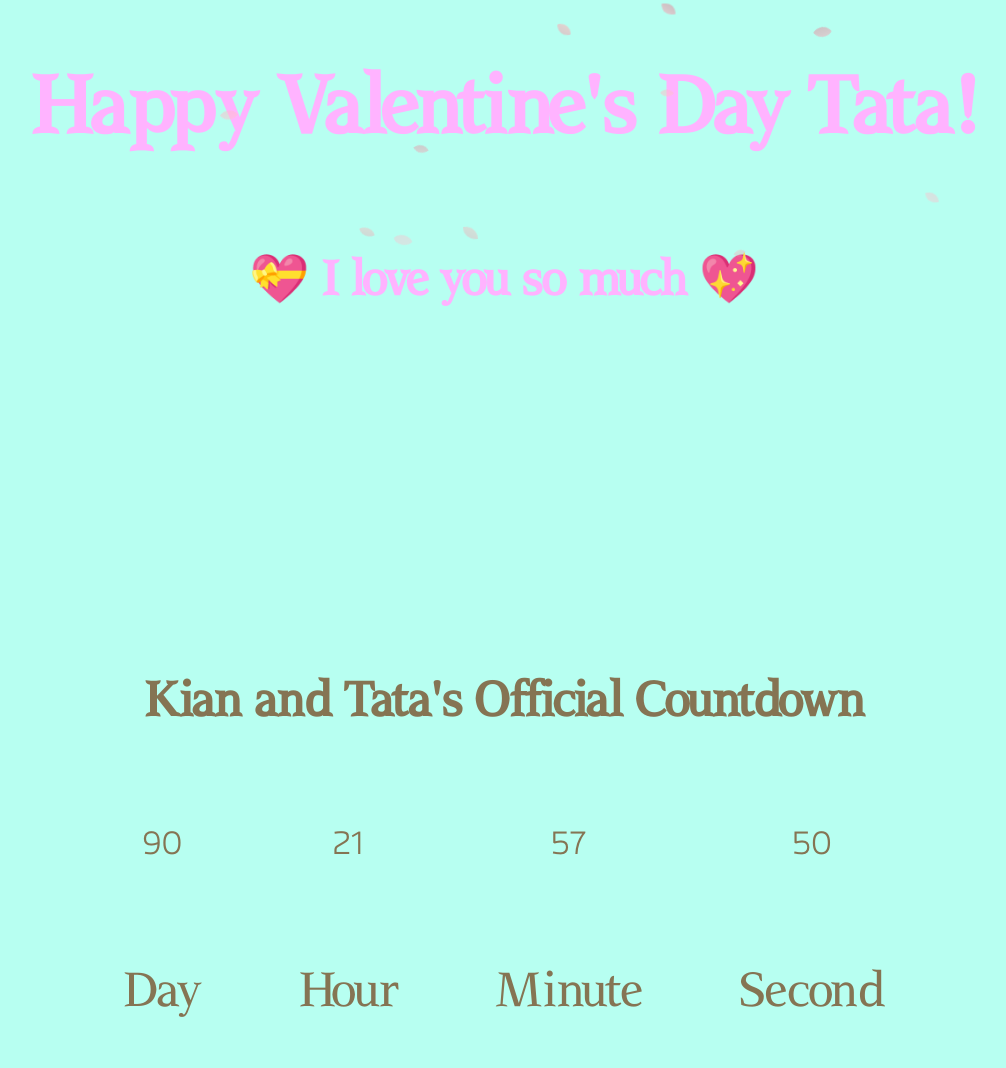
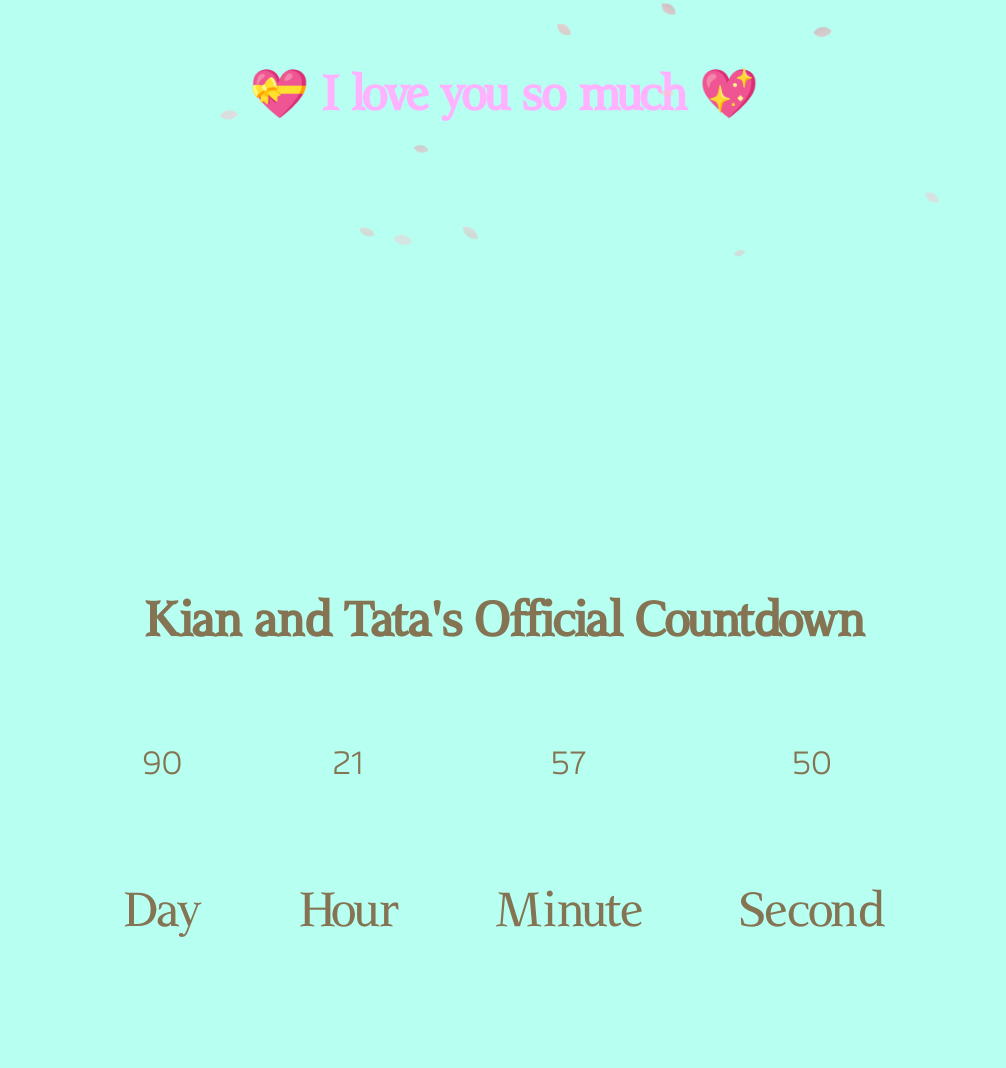
Before and after one commit to KianHannan/countdownv2, a plain HTML site: page index.html in a window 1280 px wide. Shown: the part 260-1328 px from the top of the page, without its empty margins (136-1142 px from the left). Drawn offline with Linux system fonts and the light colour scheme.

Commit message:
changes to flex for mobile

```diff
--- a/style.css
+++ b/style.css
@@ -50,8 +50,9 @@
     min-height: 90vh;
     display: flex;
     align-items: center;
+    flex: auto;
     flex-direction: column;
-    justify-content: center;
+    justify-content: flex-start;
     margin-top: 10vh;
 
   }
@@ -61,10 +62,10 @@
     color: #857453;
     min-height: 90vh;
     display: flex;
+    flex: auto;
     align-items: center;
     flex-direction: column;
-    justify-content: center;
-    margin-top: 10vh;
+    justify-content: flex-end;
 
   }
 
```
